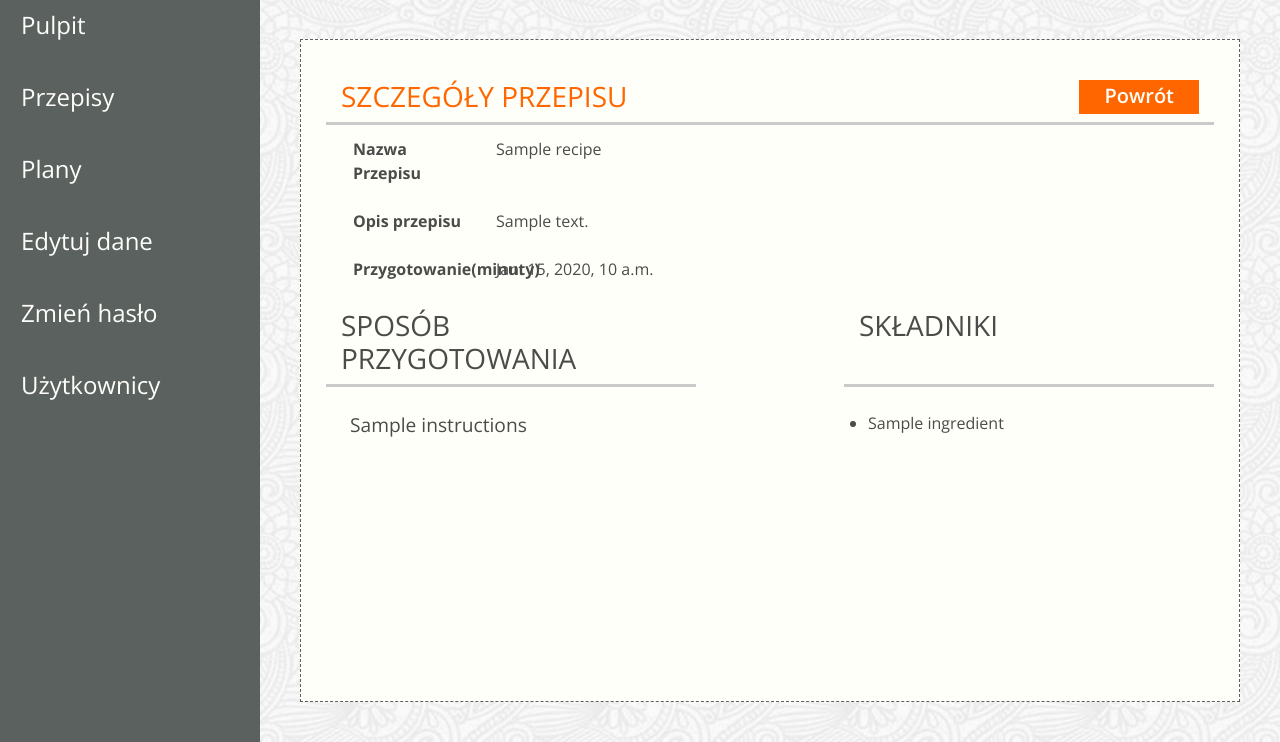
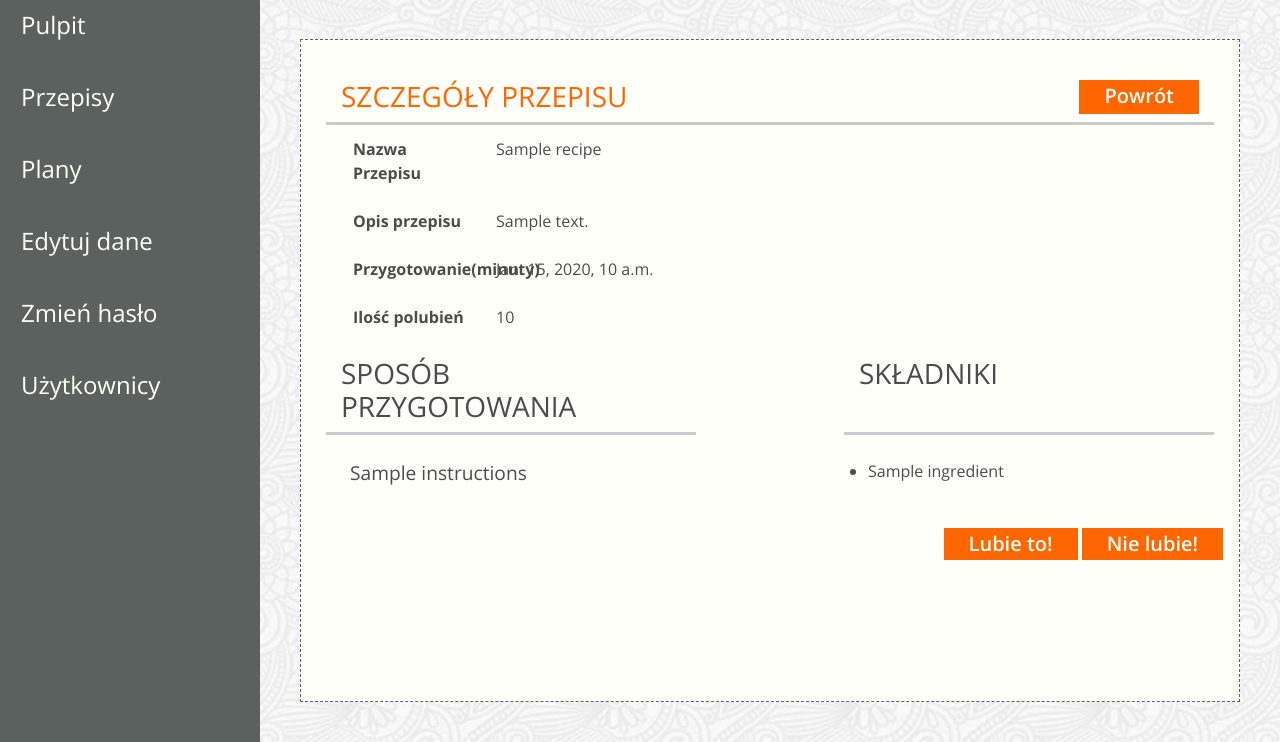
Before and after one commit to WojciechBuda88/Jedzonko, a Django app: template jedzonko/templates/app-recipe-details.html in a window 1280 px wide. Shown: the part 85-827 px from the top of the page. Run offline with Django 3.2, Linux system fonts and the light colour scheme; the template is opened without the code that fills it: most values are stand-ins (such as "Sample title", 1, 10 or a date in 2020); some libraries are stand-ins or nearby versions; some web fonts are replaced.

Commit message:
10.1 & 12.1

```diff
--- a/jedzonko/templates/app-recipe-details.html
+++ b/jedzonko/templates/app-recipe-details.html
@@ -30,6 +30,12 @@
                     {{recipe.preparation_time}}
                 </td>
             </tr>
+            <tr class="d-flex">
+                <th scope="row" class="col-2">Ilość polubień</th>
+                <td class="col-7">
+                    {{recipe.votes}}
+                </td>
+            </tr>
             </tbody>
         </table>
         <div class="row d-flex">
@@ -53,5 +59,13 @@
             </div>
         </div>
     </div>
+    <div align="right">
+        <form name="like_or_hate" method="post">
+            {% csrf_token %}
+            <input class="btn btn-color rounded-0 pt-0 pb-0 pr-4 pl-4" type="submit" name="like" value="Lubie to!">
+            <input class="btn btn-color rounded-0 pt-0 pb-0 pr-4 pl-4" type="submit" name="like" value="Nie lubie!">
+        </form>
+    </div>
+
 </div>
 {% endblock content %}
```
Also changed, not shown: jedzonko/views.py (+19 -1 lines).
